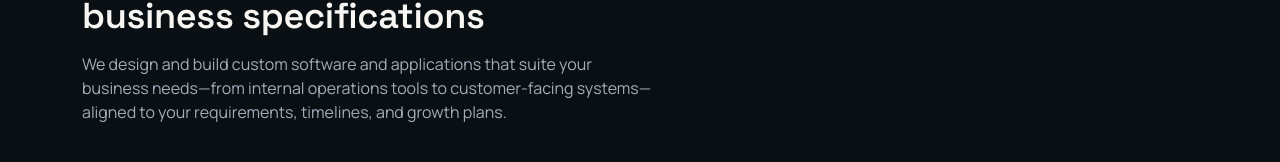
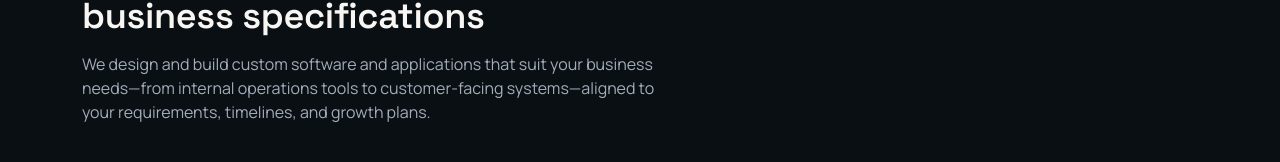
Before and after one commit to kyleel2249/CintexaWeb, a React (Vite) app in the folder artifacts/cintexa/: page /solutions/software-development in a window 1280 px wide. Shown: the part 238-400 px from the top of the page. Built offline with nearby package versions, Linux system fonts and the light colour scheme; no server answers.

Commit message:
Fix copy: suit (not suite) on Software Development page

```diff
--- a/artifacts/cintexa/src/pages/SoftwareDev.tsx
+++ b/artifacts/cintexa/src/pages/SoftwareDev.tsx
@@ -32,7 +32,7 @@ export function SoftwareDev() {
     <SolutionPageShell
       eyebrow="Solutions · Software development"
       title="Custom software and apps for your business specifications"
-      intro="We design and build custom software and applications that suite your business needs—from internal operations tools to customer-facing systems—aligned to your requirements, timelines, and growth plans."
+      intro="We design and build custom software and applications that suit your business needs—from internal operations tools to customer-facing systems—aligned to your requirements, timelines, and growth plans."
     >
       <div className="grid gap-4 sm:grid-cols-2">
         {CAPABILITIES.map((c) => (
```
